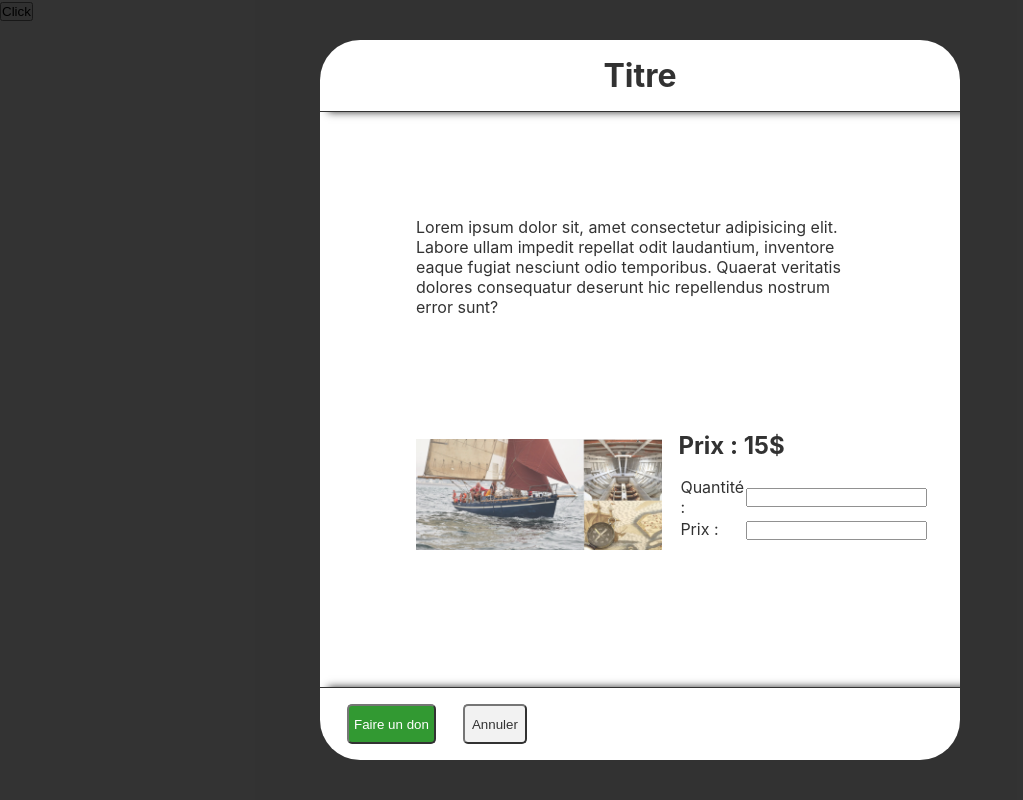
After one commit to F-P-S-B/bananec, a PHP site: page /html/modal/index.html in a window 1280 px wide. The commit adds this page. Shown: the whole page, without its empty margins (0-1023 px from the left). Run offline with PHP 8.4, Linux system fonts and the light colour scheme.

Commit message:
Designed modal

```diff
--- a/src/css/style.css
+++ b/src/css/style.css
@@ -113,6 +113,93 @@ a.btn-plus {
     .btn-plus:hover::before {
       border: 0; }
 
+#modal {
+  z-index: 1;
+  display: none;
+  position: absolute;
+  top: 0;
+  left: 0;
+  align-items: center;
+  justify-content: center;
+  height: 100vh;
+  width: 100vw;
+  background-color: black;
+  opacity: 0.8; }
+  #modal * {
+    z-index: inherit; }
+  #modal.active {
+    display: flex; }
+  #modal #md-bg {
+    z-index: 0;
+    width: 100vw;
+    height: 100vh;
+    position: absolute;
+    top: 0;
+    left: 0; }
+  #modal main {
+    display: flex;
+    align-items: center;
+    justify-content: space-between;
+    flex-direction: column;
+    width: 50vw;
+    height: 90vh;
+    background-color: white;
+    border-radius: 5vh;
+    opacity: 1; }
+    #modal main header {
+      display: flex;
+      justify-content: center;
+      width: 100%;
+      padding: 1rem 0;
+      border-bottom: black solid 1px;
+      box-shadow: 1vh 0 1vh black; }
+    #modal main .body {
+      height: 100%;
+      display: flex;
+      flex-direction: column;
+      justify-content: space-evenly;
+      margin: 0 1rem;
+      padding: 0 5rem;
+      overflow: auto;
+      scrollbar-width: thin;
+      /* "auto" or "thin" */
+      scrollbar-color: grey blanchedalmond; }
+      #modal main .body > .complementaire {
+        display: flex;
+        justify-content: space-between; }
+        #modal main .body > .complementaire img {
+          width: 55%;
+          margin: 1rem 1rem 0 0; }
+        #modal main .body > .complementaire > div {
+          display: inherit;
+          flex-direction: column;
+          justify-content: space-around; }
+      #modal main .body::-webkit-scrollbar {
+        width: 15px; }
+      #modal main .body::-webkit-scrollbar-track {
+        background: orange;
+        border-radius: 10px; }
+      #modal main .body::-webkit-scrollbar-thumb {
+        background: blue;
+        border-radius: 10px; }
+    #modal main footer {
+      display: flex;
+      justify-content: flex-start;
+      width: 100%;
+      margin-top: 2rem;
+      padding: 1rem 0;
+      border-top: black solid 1px;
+      box-shadow: 1vh 0 1vh black; }
+      #modal main footer button {
+        margin: 0 0 0 2em;
+        border-radius: 5px;
+        height: 5vh;
+        width: 5vw; }
+      #modal main footer #submit {
+        width: 7vw;
+        background-color: green;
+        color: white; }
+
 * {
   box-sizing: border-box;
   margin: 0;
--- /dev/null
+++ b/src/html/modal/index.html
@@ -0,0 +1,56 @@
+<!DOCTYPE html>
+<html lang="fr">
+  <head>
+    <meta charset="UTF-8" />
+    <meta http-equiv="X-UA-Compatible" content="IE=edge" />
+    <meta name="viewport" content="width=device-width, initial-scale=1.0" />
+    <link rel="stylesheet" href="../../css/style.css" />
+    <title>Modal</title>
+  </head>
+  <body>
+    <button id="toggleButton">Click</button>
+    <div id="modal" class="active">
+      <div id="md-bg"></div>
+      <main>
+        <header><h1>Titre</h1></header>
+        <div class="body">
+          <p>
+            Lorem ipsum dolor sit, amet consectetur adipisicing elit. Labore
+            ullam impedit repellat odit laudantium, inventore eaque fugiat
+            nesciunt odio temporibus. Quaerat veritatis dolores consequatur
+            deserunt hic repellendus nostrum error sunt?
+          </p>
+          <div class="complementaire">
+            <img src="../../img/accueil_don.jpg" alt="" />
+            <div class="column">
+              <h2>Prix : 15$</h2>
+              <table>
+                <tr>
+                  <td>
+                    <label for="input-qtt">Quantité : </label>
+                  </td>
+                  <td>
+                    <input type="text" name="input-qtt" id="input-qtt" />
+                  </td>
+                </tr>
+                <tr>
+                  <td>
+                    <label for="input-prix">Prix : </label>
+                  </td>
+                  <td>
+                    <input type="text" name="input-prix" id="input-prix" />
+                  </td>
+                </tr>
+              </table>
+            </div>
+          </div>
+        </div>
+        <footer>
+          <button id="submit">Faire un don</button>
+          <button id="cancel">Annuler</button>
+        </footer>
+      </main>
+    </div>
+    <script src="../../js/modal.js"></script>
+  </body>
+</html>
--- /dev/null
+++ b/src/js/modal.js
@@ -0,0 +1,18 @@
+const modal = document.getElementById("modal");
+const mdBg = document.getElementById("md-bg");
+const cancelBtn = document.getElementById("cancel");
+const toggleBtn = document.getElementById("toggleButton");
+mdBg.addEventListener("click", () => modal.classList.remove("active"));
+cancelBtn.addEventListener("click", () => modal.classList.remove("active"));
+toggleBtn.addEventListener("click", () => modal.classList.add("active"));
+input_qtt = document.getElementById("input-qtt");
+input_prix = document.getElementById("input-prix");
+console.log(input_prix);
+console.log(input_qtt);
+prix = 15;
+input_qtt.addEventListener("change", () => {
+  input_prix.value = prix * input_qtt.value;
+});
+input_prix.addEventListener("change", () => {
+  input_qtt.value = Math.round((input_prix.value * 100) / prix) / 100;
+});
--- /dev/null
+++ b/src/scss/_modal.scss
@@ -0,0 +1,107 @@
+#modal {
+  z-index: 1;
+  * {
+    z-index: inherit;
+  }
+  display: none;
+  &.active {
+    display: flex;
+  }
+  position: absolute;
+  top: 0;
+  left: 0;
+
+  align-items: center;
+  justify-content: center;
+
+  height: 100vh;
+  width: 100vw;
+  background-color: black;
+  opacity: 0.8;
+  #md-bg {
+    z-index: 0;
+    width: 100vw;
+    height: 100vh;
+    position: absolute;
+    top: 0;
+    left: 0;
+  }
+  main {
+    display: flex;
+    align-items: center;
+    justify-content: space-between;
+    flex-direction: column;
+    width: 50vw;
+    height: 90vh;
+    background-color: white;
+    border-radius: 5vh;
+    opacity: 1;
+    header {
+      display: flex;
+      justify-content: center;
+      width: 100%;
+      padding: 1rem 0;
+      border-bottom: black solid 1px;
+      box-shadow: 1vh 0 1vh black;
+    }
+    .body {
+      height: 100%;
+      display: flex;
+      flex-direction: column;
+      justify-content: space-evenly;
+      margin: 0 1rem;
+      padding: 0 5rem;
+      overflow: auto;
+      scrollbar-width: thin; /* "auto" or "thin" */
+      scrollbar-color: grey blanchedalmond;
+      & > .complementaire {
+        display: flex;
+        justify-content: space-between;
+        img {
+          width: 55%;
+          margin: 1rem 1rem 0 0;
+        }
+        > div {
+          display: inherit;
+          flex-direction: column;
+          justify-content: space-around;
+        }
+      }
+      &::-webkit-scrollbar {
+        width: 15px;
+      }
+
+      &::-webkit-scrollbar-track {
+        background: orange;
+
+        border-radius: 10px;
+      }
+
+      &::-webkit-scrollbar-thumb {
+        background: blue;
+
+        border-radius: 10px;
+      }
+    }
+    footer {
+      display: flex;
+      justify-content: flex-start;
+      width: 100%;
+      margin-top: 2rem;
+      padding: 1rem 0;
+      border-top: black solid 1px;
+      box-shadow: 1vh 0 1vh black;
+      button {
+        margin: 0 0 0 2em;
+        border-radius: 5px;
+        height: 5vh;
+        width: 5vw;
+      }
+      #submit {
+        width: 7vw;
+        background-color: green;
+        color: white;
+      }
+    }
+  }
+}
--- a/src/scss/style.scss
+++ b/src/scss/style.scss
@@ -2,7 +2,7 @@
 @import "familles";
 @import "./sous-familles.scss";
 @import "./boutonPlus";
-
+@import "./modal";
 * {
   box-sizing: border-box;
   margin: 0;
```
Also changed, not shown: src/html/boutonPlus/index.html (renamed from src/html/boutonPlus.html/index.html).
